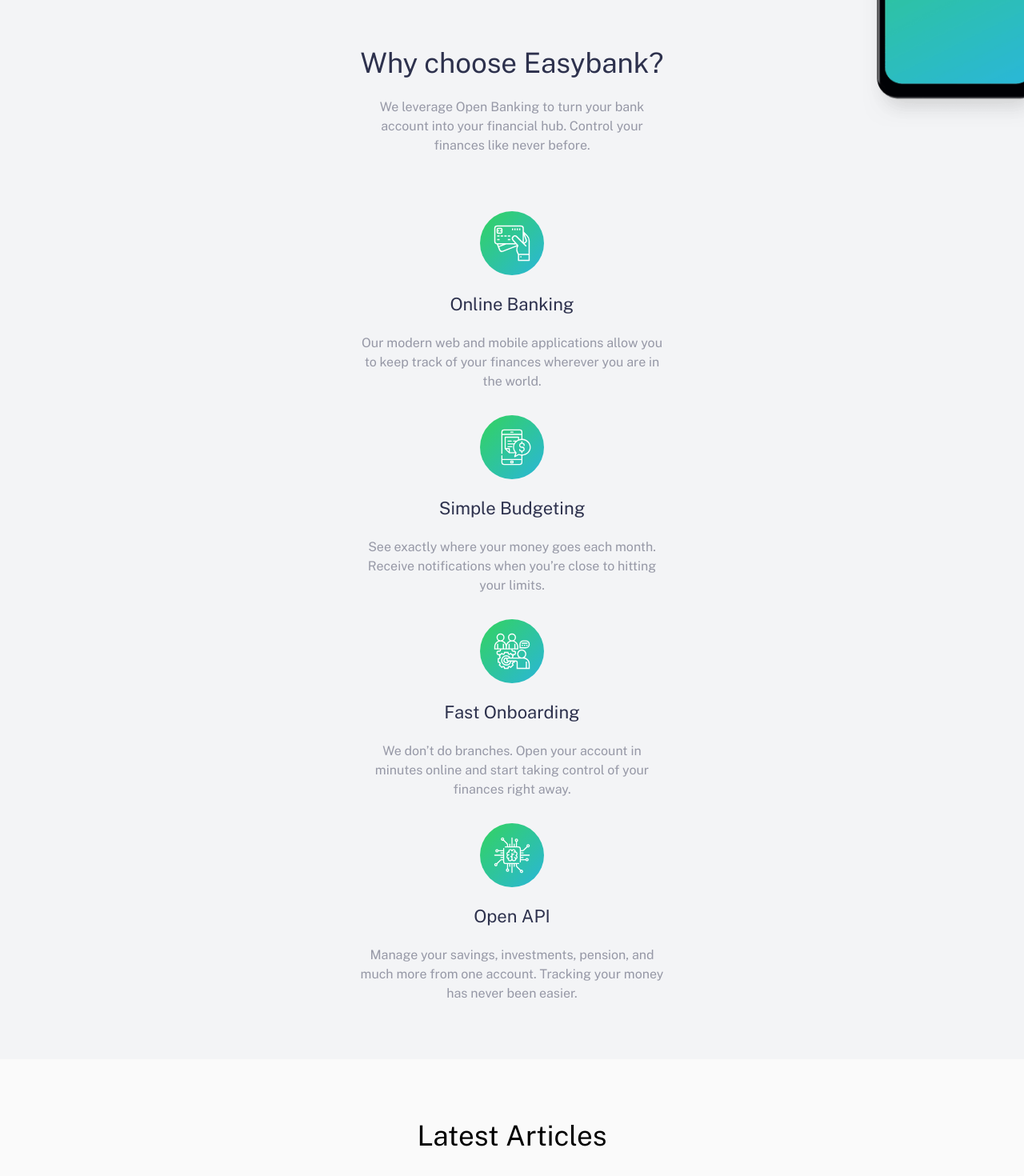
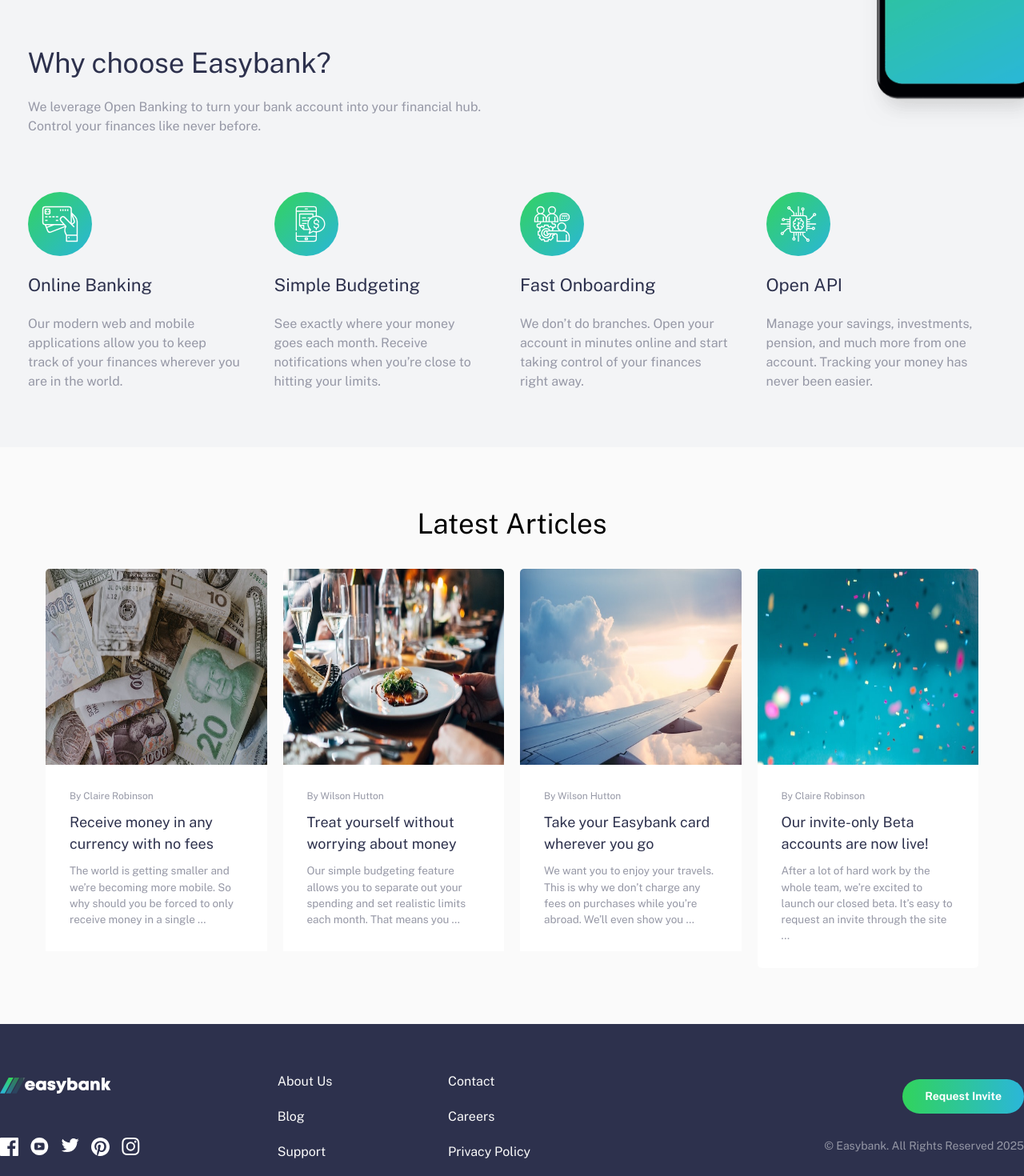
Before and after one commit to cendyz/Easybank-landing-page, a Nuxt app: page / in a window 1280 px wide. Shown: the part 680-2150 px from the top of the page at 80% size. Built offline with nearby package versions, Linux system fonts and the light colour scheme.

Commit message:
desktop design

```diff
--- a/components/FirstSection.vue
+++ b/components/FirstSection.vue
@@ -1,19 +1,23 @@
 <template>
-	<section class="bg-neutral-2 py-[7rem] px-[2.2rem] text-center text-neutral-1 text-[1.5rem] md:text-[1.6rem] xl:z-[9] xl:relative">
-		<h2 class="text-[3rem] leading-[1.2] mb-[2.2rem] px-[1rem] text-primary-1 md:text-[3.5rem]">
+	<section
+		class="bg-neutral-2 py-[7rem] px-[2.2rem] text-center text-neutral-1 text-[1.5rem] md:text-[1.6rem] lg:text-left lg:z-[9] lg:relative lg:px-0">
+		<div class="container lg:px-[3.5rem]">
+			<h2 class="text-[3rem] leading-[1.2] mb-[2.2rem] px-[1rem] text-primary-1 md:text-[3.5rem] lg:px-0">
 				Why choose Easybank?
 			</h2>
-		<p class="md:w-[38rem] md:mx-auto">
+			<p class="md:w-[38rem] md:mx-auto lg:w-[57rem] lg:mx-0">
 				We leverage Open Banking to turn your bank account into your financial hub. Control your finances like never
 				before.
 			</p>
-		<div class="mt-[7rem] grid gap-y-[3rem]">
-			<div v-for="(item, index) in profitsData" :key="index">
-				<img :src="item.img" :alt="item.title" class="block mx-auto w-[7rem] md:w-[8rem]" />
+			<div
+				class="mt-[7rem] grid gap-y-[3rem] lg:grid lg:grid-cols-2 lg:place-items-center lg:gap-y-[6rem] xl:gap-x-[2rem] xl:grid-cols-4 xl:place-items-start">
+				<div v-for="(item, index) in profitsData" :key="index" class="xl:w-[29rem]">
+					<img :src="item.img" :alt="item.title" class="block mx-auto w-[7rem] md:w-[8rem] lg:mx-0" />
 					<h3 class="text-primary-1 text-[2rem] my-[2rem] md:text-[2.2rem]">{{ item.title }}</h3>
-				<p class="md:w-[38rem] md:mx-auto">
+					<p class="md:w-[38rem] md:mx-auto lg:w-[26.5rem] lg:mx-0">
 						{{ item.desc }}
 					</p>
+				</div>
 			</div>
 		</div>
 	</section>
--- a/components/Footer.vue
+++ b/components/Footer.vue
@@ -1,20 +1,28 @@
 <template>
-	<footer class="py-[4rem] bg-primary-1 text-center">
-		<img :src="logo" alt="easybank logo" class="block mx-auto" />
-		<div class="flex justify-center gap-x-[1.5rem] my-[3.5rem]">
+	<footer class="py-[4rem] bg-primary-1 xl:py-[6rem]">
+		<div class="text-center lg:grid lg:grid-cols-3 lg:items-center container">
+			<div class="xl:flex xl:flex-col xl:gap-y-[2rem] xl:items-start">
+				<img :src="logo" alt="easybank logo" class="block mx-auto xl:mx-0" />
+				<div class="flex justify-center gap-x-[1.5rem] my-[3.5rem] lg:mb-0">
 					<a href="#" v-for="(item, index) in socialsData" :key="index">
-				<img :src="item.img" :alt="`${item.alt} icon`" class="w-[2.3rem]" />
+						<img :src="item.img" :alt="`${item.alt} icon`" class=" w-[2.3rem]" />
 					</a>
 				</div>
-		<div class="grid gap-y-[1rem] capitalize text-neutral-3">
+			</div>
+			<div class="grid gap-y-[1rem] capitalize text-neutral-3 lg:grid-cols-2 lg:text-left lg:gap-y-[2rem] xl:translate-x-[-8rem]">
 				<a href="#" v-for="(item, index) in linksData" :key="index">{{ item }}</a>
 			</div>
+			<div class="xl:flex xl:flex-col xl:justify-between">
 				<button
 					type="button"
-			class="capitalize mt-[4rem] bg-gradient-to-r from-primary-2 to-primary-3 text-neutral-4 px-[2.8rem] py-[1.1rem] rounded-full font-w700 text-[1.4rem]">
+					class="capitalize mt-[4rem] bg-gradient-to-r from-primary-2 to-primary-3 text-neutral-4 px-[2.8rem] py-[1.1rem] rounded-full font-w700 text-[1.4rem] lg:mt-0 xl:w-fit xl:ml-auto">
 					request invite
 				</button>
-		<p class="text-neutral-1 text-[1.4rem] mt-[3rem]">© Easybank. All Rights Reserved {{ new Date().getFullYear() }}</p>
+				<p class="text-neutral-1 text-[1.4rem] mt-[3rem] xl:ml-auto">
+					© Easybank. All Rights Reserved {{ new Date().getFullYear() }}
+				</p>
+			</div>
+		</div>
 	</footer>
 </template>
 
--- a/components/Header.vue
+++ b/components/Header.vue
@@ -1,6 +1,6 @@
 <template>
 	<header class="pb-[10rem] bg-neutral-3 lg:overflow-x-clip lg:pb-0">
-		<div class="container relative text-center lg:flex lg:px-[3.5rem]">
+		<div class="lg:container relative text-center lg:flex lg:px-[3.5rem] xl:px-0">
 			<picture>
 				<source :srcset="desktopIntro" media="(min-width: 1024px)" />
 				<img
--- a/components/SecondSection.vue
+++ b/components/SecondSection.vue
@@ -1,14 +1,16 @@
 <template>
-	<section class="bg-neutral-3 py-[7rem] px-[2.2rem] text-center">
-		<h2 class="capitalize text-[3rem] md:text-[3.5rem]">latest articles</h2>
-		<div class="mt-[3rem] grid gap-y-[3rem] md:grid-cols-2 md:gap-[2rem]">
-			<div class="rounded-lg overflow-hidden" v-for="(item, index) in articlesData" :key="index">
-				<img :src="item.img" :alt="item.alt" class="block h-[27rem] w-full z-[10]" />
-				<div
-					class="p-[3rem] pb-[3.9rem mt-[-2.5rem] bg-neutral-4 z-[20] relative text-neutral-1 text-left grid gap-y-[1rem]">
-					<p class="text-[1.1rem]">{{ item.quote }}</p>
-					<h3 class="text-primary-1">{{ item.title }}</h3>
-					<p class="text-[1.3rem]">{{ item.desc }}</p>
+	<section class="bg-neutral-3 py-[7rem] px-[2.2rem]">
+		<div class="text-center container xl:px-[3.5rem]">
+			<h2 class="capitalize text-[3rem] md:text-[3.5rem]">latest articles</h2>
+			<div class="mt-[3rem] grid gap-y-[3rem] md:grid-cols-2 md:gap-[2rem] xl:grid-cols-4">
+				<div class="rounded-lg overflow-hidden" v-for="(item, index) in articlesData" :key="index">
+					<img :src="item.img" :alt="item.alt" class="block h-[27rem] w-full z-[10]" />
+					<div
+						class="p-[3rem] pb-[3.9rem mt-[-2.5rem] bg-neutral-4 z-[20] relative text-neutral-1 text-left grid gap-y-[1rem]">
+						<p class="text-[1.1rem] xl:text-[1.2rem]">{{ item.quote }}</p>
+						<h3 class="text-primary-1 xl:text-[1.8rem]">{{ item.title }}</h3>
+						<p class="text-[1.3rem] xl:text-[1.35rem]">{{ item.desc }}</p>
+					</div>
 				</div>
 			</div>
 		</div>
```
Lines whose indentation alone changed are shown as unchanged.
